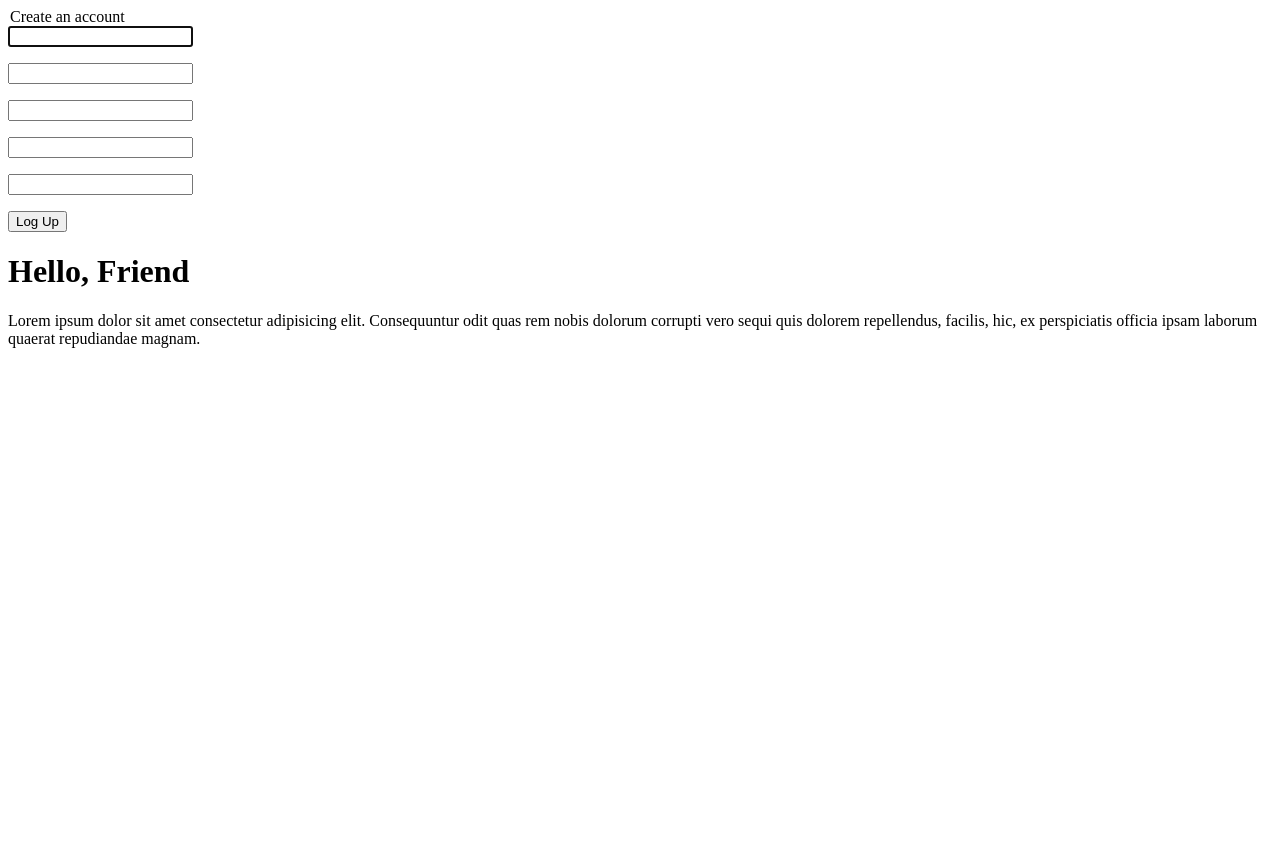
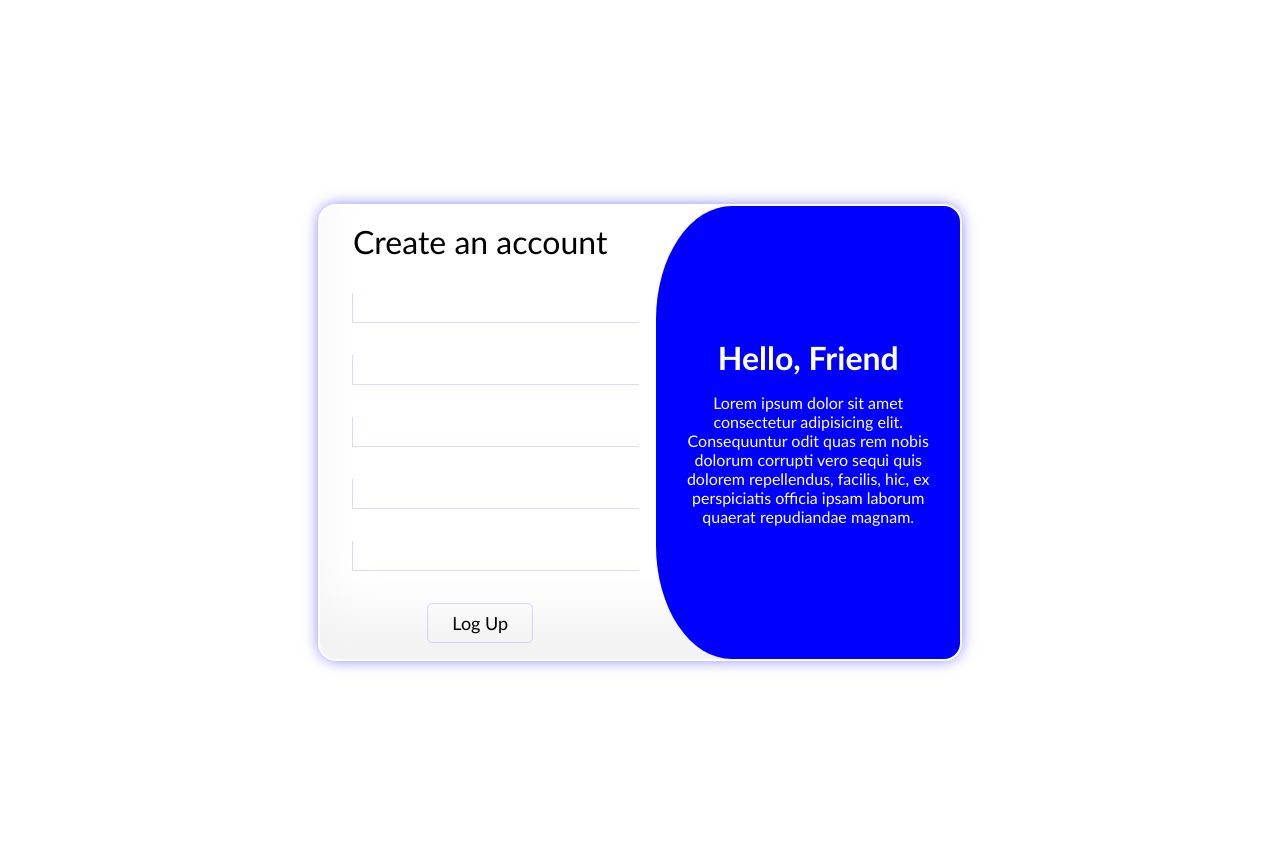
Before and after one commit to Musafiri88/Logup-and-login-django-project, a Django app: page /signup/ in a window 1280 px wide. Before the commit the page ends 348 px from the top, so only its background shows below. Run offline with Django 5.2, Linux system fonts and the light colour scheme.

Commit message:
style(form): add initial styling for signup form and errors styling of errors form validation

```diff
--- a/user_authentification_system/login/templates/login/signup.html
+++ b/user_authentification_system/login/templates/login/signup.html
@@ -4,6 +4,115 @@
     <meta charset="UTF-8">
     <meta name="viewport" content="width=device-width, initial-scale=1.0">
     <title>Document</title>
+
+    <style>
+        *{
+            padding: 0;
+            margin: 0;
+            box-sizing: border-box;
+            font-family: 'Gill Sans', 'Gill Sans MT', Calibri, 'Trebuchet MS', sans-serif;
+        }
+
+        main
+        {
+            width: 100%;
+            min-height: 100vh;
+            margin: 2rem 0;
+            display: flex;
+            flex-direction: column;
+            justify-content: center;
+            align-items: center;
+        }
+
+        form
+        {
+            max-width: 50%;
+            min-height: 100%%;
+            display: flex;
+            gap: 2rem;
+            background-color: #fff;
+            border-radius: 1rem;
+            box-shadow: inset 0 -3em 3em rgba(0, 0, 0, 0.05), 0 0 0 2px white, 0 0 1em rgba(0, 0, 255, 0.575);
+        }
+
+        .form_input_block
+        {
+            width: 50%;
+            display: flex;
+            flex-direction: column;
+            justify-content: center;
+            align-items: center;
+            gap: 2rem;
+            padding: 1rem 1rem 1rem 2rem;
+        }
+
+        .form_input_block legend
+        {
+            font-size: 2em;
+            font-weight: lighter;
+            text-align: center;
+        }
+
+        .form_input
+        {
+            align-self: start;
+            display: flex;
+            flex-direction: column;
+        }
+
+        input
+        {
+            all: unset;
+            width: 140%;
+            padding: 5px;
+            border-left: 1.5px solid rgba(0, 0, 255, 0.15);
+            border-bottom: 0.5px solid rgba(0, 0, 255, 0.15);
+        }
+
+        .form_btn_submit button
+        {
+            all: unset;
+            font-size: large;
+            padding: 0.5rem 1.5rem;
+            border: 1.5px solid rgba(0, 0, 255, 0.15);
+            border-radius: 5px;
+        }
+
+        .form_btn_submit button:hover,
+        .form_btn_submit button:focus
+        {
+            background-color: blue;
+            color: #fff;
+            transition: all 1s;
+            border: 2px solid blue;
+            box-shadow: 0 0 0.1rem 0.15rem rgba(0, 0, 0, 0.263);
+        }
+
+        .login_form_text
+        {
+            width: 50%;
+            display: flex;
+            flex-direction: column;
+            justify-content: center;
+            align-items: center;
+            gap: 1rem;
+            background-color: blue;
+            color: #fff;
+            padding: 1rem;
+            border-radius: 25% 1rem 1rem 25%;
+        }
+
+        .login_form_text p
+        {
+            text-align: center;
+        }
+
+        .errorlist {
+            color: red;
+            list-style: none;
+            font-size: 14px;
+        }
+    </style>
 </head>
 <body>
     <main>
```
